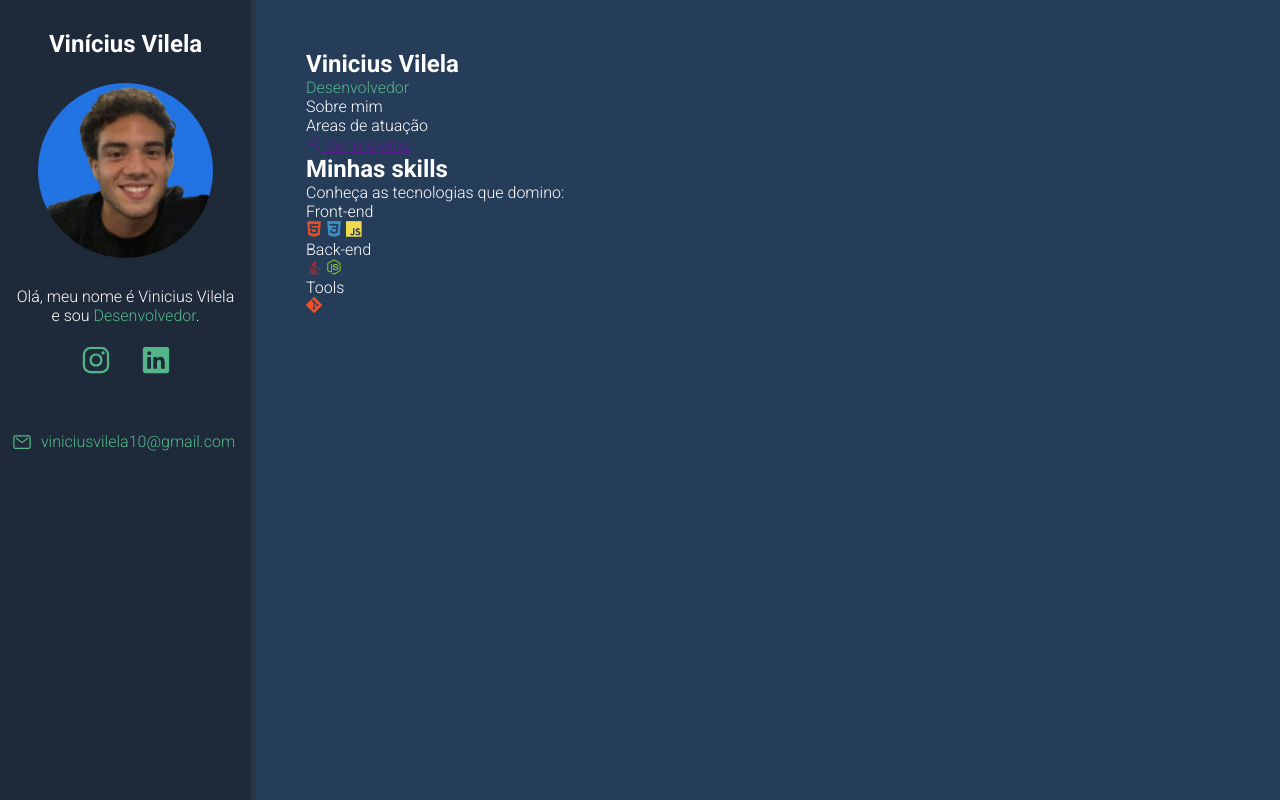
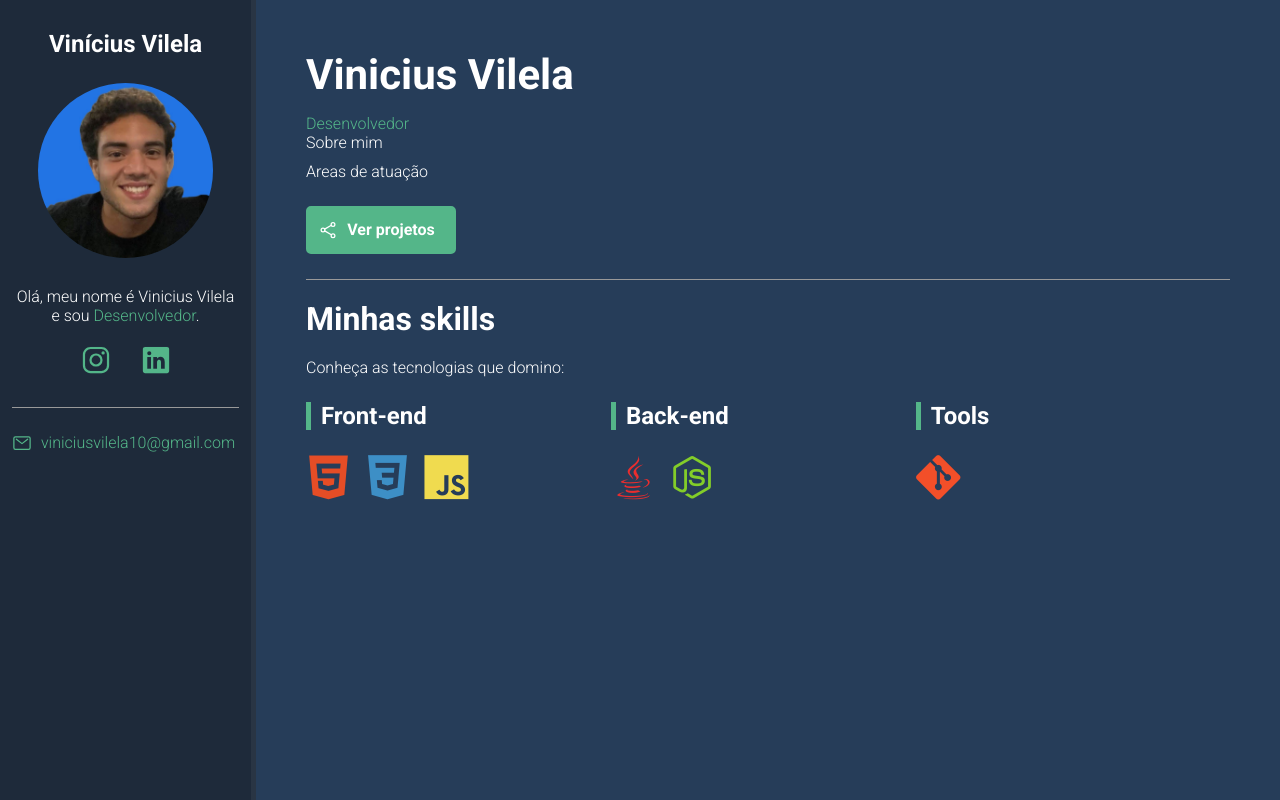
Before and after one commit to ViniciusMVilela/viniciusmvilela.github.io, a plain HTML site: page index.html in a window 1280 px wide. Drawn offline with nearby package versions, Linux system fonts and the light colour scheme.

Commit message:
layout finalizado

```diff
--- a/css/style.css
+++ b/css/style.css
@@ -10,7 +10,7 @@
 :root {
     --main-color: #54B689;
     --main-text-color: #FFF;
-    --border-color: ##999;
+    --border-color: #999;
     --bio-bg-color: #1E2A3A;
     --bio-border-color: #293544;
     --about-bg-color: #263d59;
@@ -105,3 +105,77 @@
     margin-right: 5px;
     max-width: 20px;
 }
+
+/* ABOUT CONTAINER */
+#name {
+    font-size: 42px;
+    margin-bottom: 15px;
+    font-weight: bold;
+}
+
+.description {
+    max-width: 75%;
+    margin-bottom: 10px;
+}
+
+#btn-projects {
+    font-weight: bold;
+    font-size: 16px;
+    color: var(--main-text-color);
+    background-color: var(--main-color);
+    border: 2px solid var(--main-color);
+    border-radius: 5px;
+    text-decoration: none;
+    transition: .5s;
+    margin: 25px 0;
+    padding: 12px 10px;
+    width: 150px;
+    text-align: center;
+    display: flex;
+}
+
+#btn-projects ion-icon,
+#btn-projects span{
+    flex: 1 1 0;
+}
+
+#btn-projects ion-icon {
+    font-size: 20px;
+    max-width: 20px;
+}
+
+#btn-projects:hover {
+    background-color: transparent;
+}
+
+#skills-section-title {
+    border-top: 1px solid var(--border-color);
+    padding-top: 20px;
+    margin-bottom: 20px;
+    font-size: 32px;
+}
+
+#skills-container {
+    display: flex;
+    flex-wrap: wrap;
+    margin-top: 25px;
+}
+
+.skills-box {
+    flex: 1 1 33%;
+    max-width: 33%;
+    margin-bottom: 35px;
+}
+
+.skills-title {
+    font-size: 24px;
+    margin-bottom: 25px;
+    font-weight: bold;
+    padding-left: 10px;
+    border-left: 5px solid var(--main-color) ;
+}
+
+.skills-box i {
+    font-size: 45px;
+    margin-right: 10px;
+}
```
